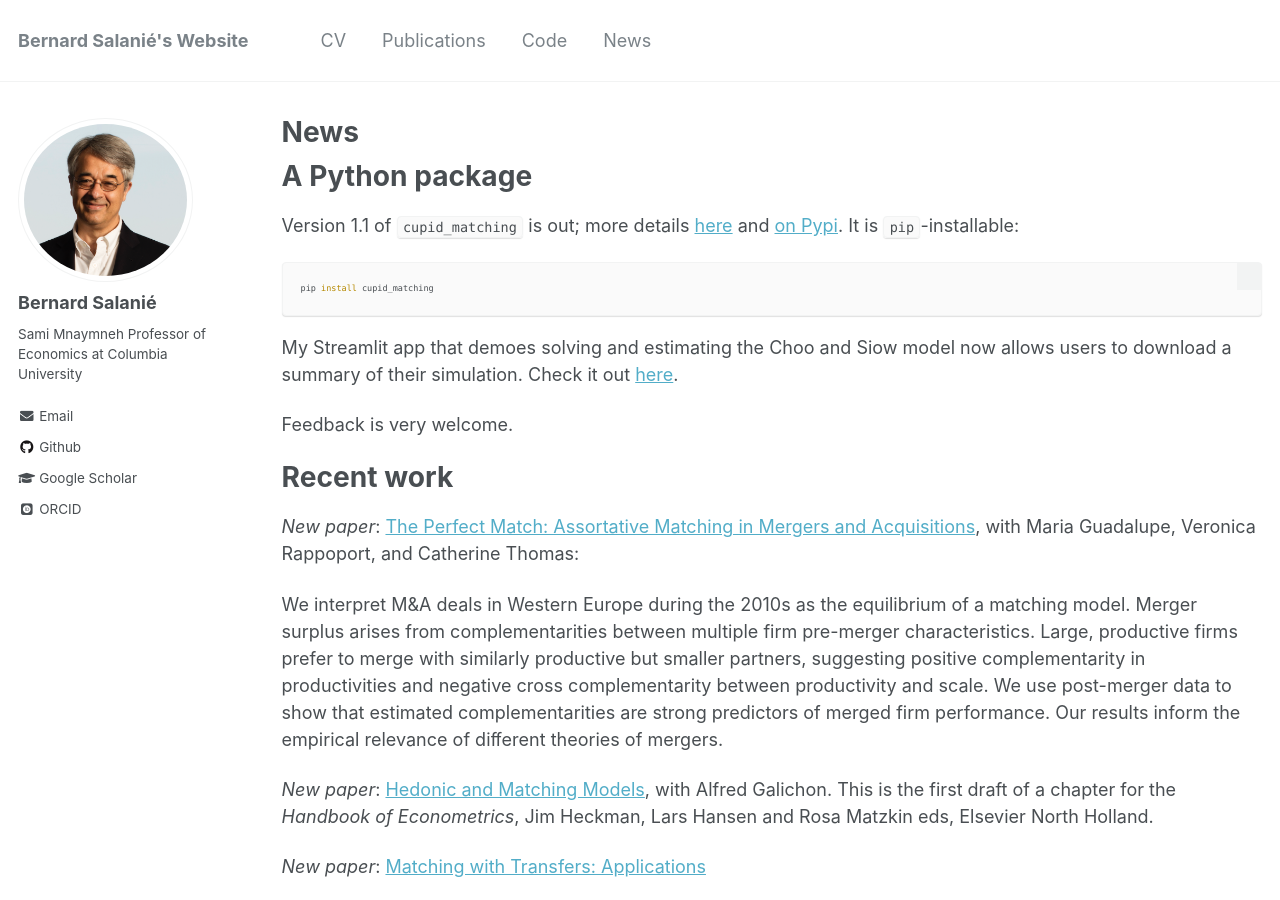
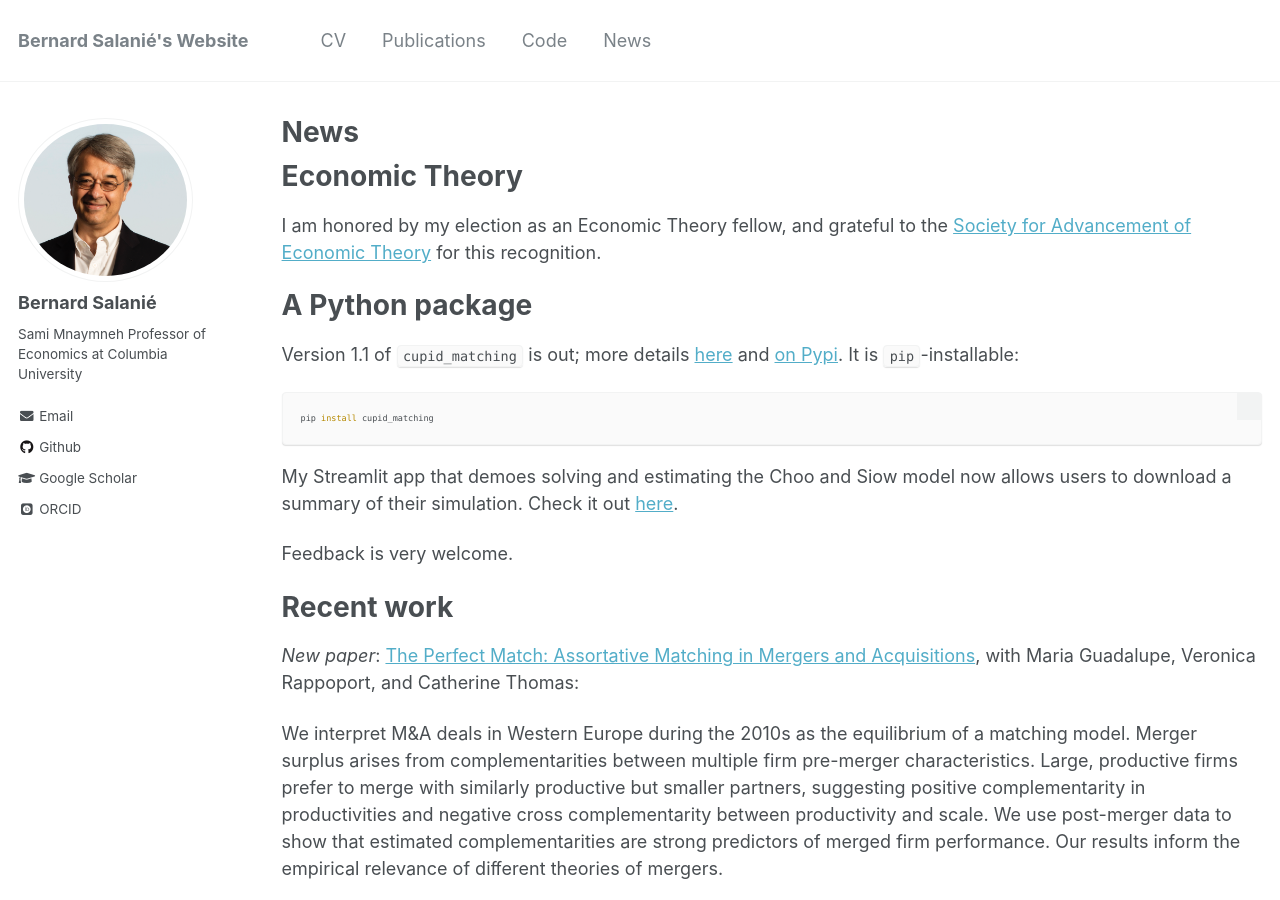
Before and after one commit to bsalanie/bsalanie.github.io, a Jekyll site: the page built from _pages/news.md, in a window 1280 px wide and 900 px high. Built offline with Jekyll 4.4.1, drawn with Linux system fonts in a browser that asks for light colours; some web fonts are replaced; formulas are drawn with MathJax 3.

Commit message:
added ET fellow

```diff
--- a/_pages/news.md
+++ b/_pages/news.md
@@ -8,6 +8,8 @@ author_profile: true
 {% include base_path %}
 
 
+# Economic Theory
+I am honored by my election as an Economic Theory fellow, and grateful to the [Society for Advancement of Economic Theory](https://saet.uiowa.edu) for this recognition.
 
 # A Python package
 
```
Also changed, not shown: _pages/cv.md (+1 -0 lines), 1 other file.
